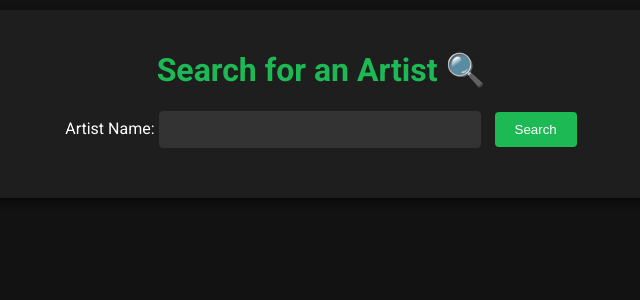
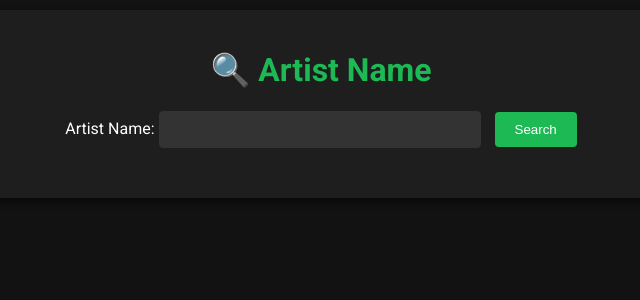
Before and after one commit to HonHonX/Collection-Tracker, a Django app: page /search/ in a window 1280 px wide. Shown: the top 300 px of the page, without its empty margins (319-959 px from the left). Run offline with Django 4.2, Linux system fonts and the light colour scheme.

Commit message:
test webhook

```diff
--- a/collectionTracker/tracker/templates/tracker/artist_search.html
+++ b/collectionTracker/tracker/templates/tracker/artist_search.html
@@ -10,7 +10,7 @@
 </head>
 <body>
     <div class="container">
-        <h1>Search for an Artist 🔍</h1>
+        <h1>🔍 Artist Name </h1>
         <form method="POST" class="search-form">
             {% csrf_token %}
             <div class="input-group">
```
